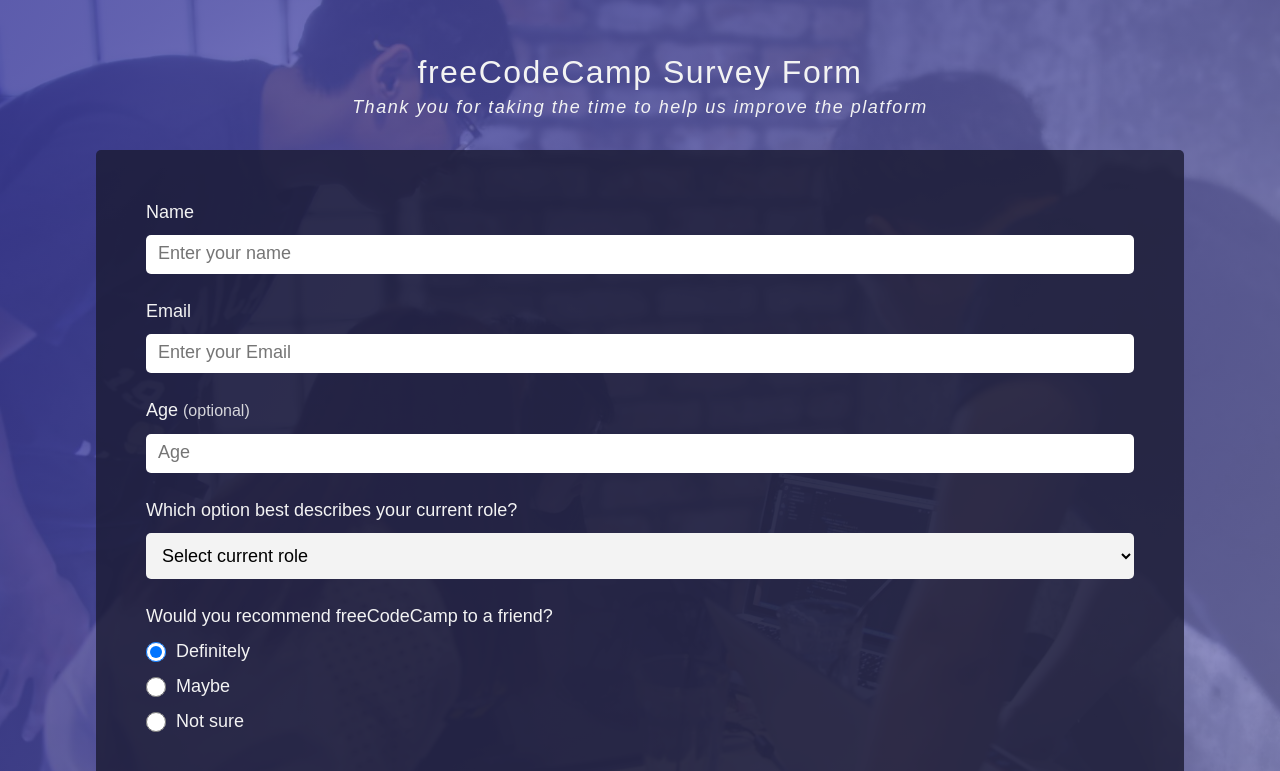
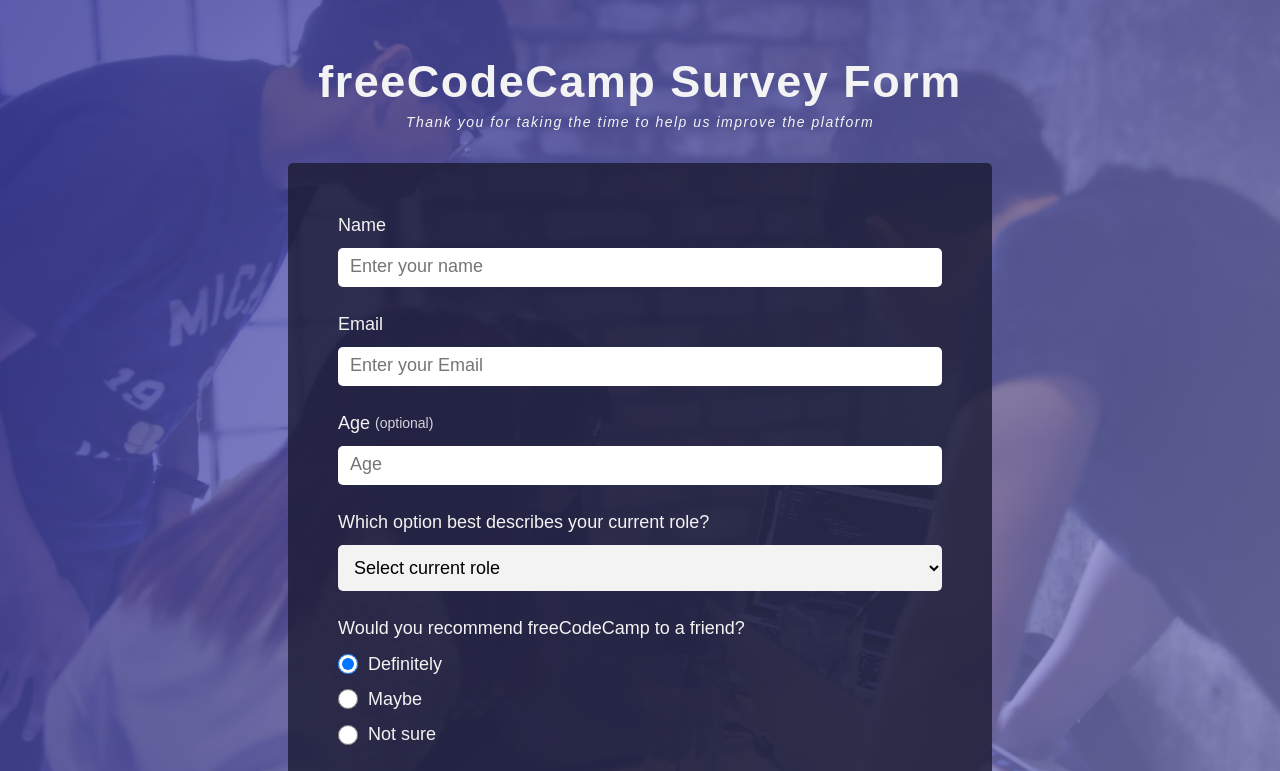
Before and after one commit to kire21/html-css, a plain HTML site: page Survey_Form/index.html in a window 1280 px wide. Shown: the top 771 px of the page. Drawn offline with Linux system fonts and the light colour scheme.

Commit message:
Add responsive style

```diff
--- a/Survey_Form/style.css
+++ b/Survey_Form/style.css
@@ -48,13 +48,23 @@ body::after {
 }
 
 p {
-  font-size: 1.8rem;
   font-weight: 200;
   margin-bottom: 1rem;
 }
 
 h1 {
-  font-weight: 400;
+  font-weight: 600;
+  font-size: 2.2rem;
+}
+
+@media screen and (min-width: 768px) {
+  p {
+    font-size: 1.8rem;
+  }
+
+  h1 {
+    font-size: 4.5rem;
+  }
 }
 
 #text-center {
@@ -65,24 +75,31 @@ h1 {
 
 #description {
   font-style: italic;
+  font-size: 1.4rem;
 }
 
 #survey-form {
   background: var(--color-darkblue-alpha);
-  padding: 5rem;
+  padding: 2rem;
   width: 85%;
   margin: 0 auto;
   border-radius: 5px;
 }
 
+@media screen and (min-width: 768px) {
+  #survey-form {
+    padding: 5rem;
+    width: 55%;
+  }
+}
+
 label {
   display: flex;
-  font-size: 1.8rem;
   align-items: center;
 }
 
 .label--opt {
-  font-size: 1.6rem;
+  font-size: 1.4rem;
   margin-left: 0.5rem;
   opacity: 0.85;
 }
@@ -99,13 +116,8 @@ input {
   outline: none;
 }
 
-input::placeholder {
-  font-size: 1.8rem;
-}
-
 #dropdown {
   width: 100%;
-  font-size: 1.8rem;
   background: var(--color-white);
   padding: 1.2rem;
   margin-bottom: 2.5rem;
@@ -141,7 +153,6 @@ input::placeholder {
 }
 
 #textarea::placeholder {
-  font-size: 1.8rem;
   font-family: 'Popins', sans-serif;
 }
 
@@ -159,3 +170,24 @@ input::placeholder {
   background: var(--color-green);
   color: var(--color-white);
 }
+
+@media screen and (min-width: 768px) {
+  label {
+    font-size: 1.8rem;
+  }
+
+  input::placeholder {
+    font-size: 1.8rem;
+  }
+
+  #textarea::placeholder {
+    font-size: 1.8rem;
+  }
+
+  #dropdown {
+    font-size: 1.8rem;
+  }
+
+  .btn {
+    font-size: 1.8rem;
+}
```
